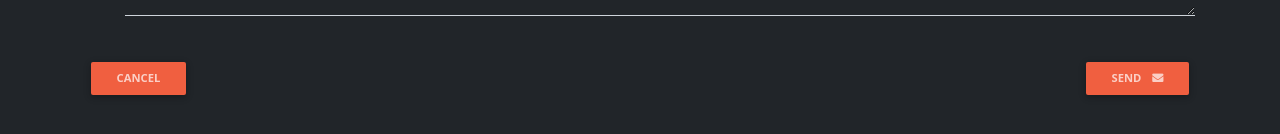
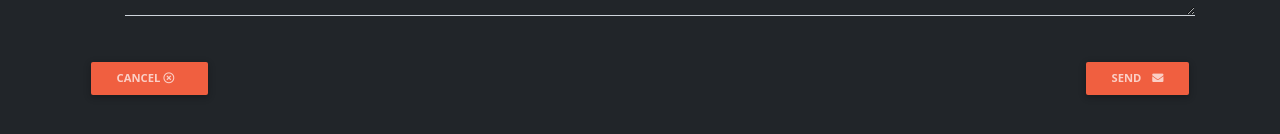
Before and after one commit to salvadorf8/set-web-ui, a React (Create React App) app: page /contact/new in a window 1280 px wide. Shown: the part 516-650 px from the top of the page. Built offline with nearby package versions, Linux system fonts and the light colour scheme.

Commit message:
SF - finalized bug fix - footer button did not have props.history to push to the contact page

```diff
--- a/src/components/contactFormPage/ContactForm.js
+++ b/src/components/contactFormPage/ContactForm.js
@@ -65,7 +65,7 @@ class ContactForm extends Component {
     render() {
         var today = new Date();
         var lastWeek = new Date(today.getFullYear(), today.getMonth(), today.getDate() - 7);
-
+        console.log(this);
         return (
             <MDBContainer id='contactForm'>
                 <MDBRow>
@@ -117,7 +117,7 @@ class ContactForm extends Component {
                                             onClick={() => {
                                                 this.props.history.push('/');
                                             }}>
-                                            Cancel
+                                            Cancel <MDBIcon far icon='times-circle' className='pr-2' />
                                         </MDBBtn>
                                         <MDBBtn size='sm' type='submit'>
                                             Send <MDBIcon icon='envelope' className='ml-2' />
--- a/src/components/homePage/Footer.js
+++ b/src/components/homePage/Footer.js
@@ -14,7 +14,7 @@ import MinimalFooter from './MinimalFooter';
 //     );
 // };
 
-const Footer = () => {
+const Footer = (props) => {
     return (
         <MDBFooter id='mainFooter' className='font-small mt-5'>
             <Container fluid className='text-center text-md-left'>
@@ -34,7 +34,7 @@ const Footer = () => {
                         <MDBBtn
                             size='sm'
                             onClick={() => {
-                                this.props.history.push('/contact/new');
+                                props.history.push('/contact/new');
                             }}>
                             <MDBIcon fab icon='wpforms' className='pr-2' />
                             Contact Form
--- a/src/components/homePage/HomePage.js
+++ b/src/components/homePage/HomePage.js
@@ -102,7 +102,7 @@ class Header extends Component {
                 </section>
 
                 <div className='parallax' />
-                <Footer />
+                <Footer history={this.props.history} />
             </div>
         );
     }
```
